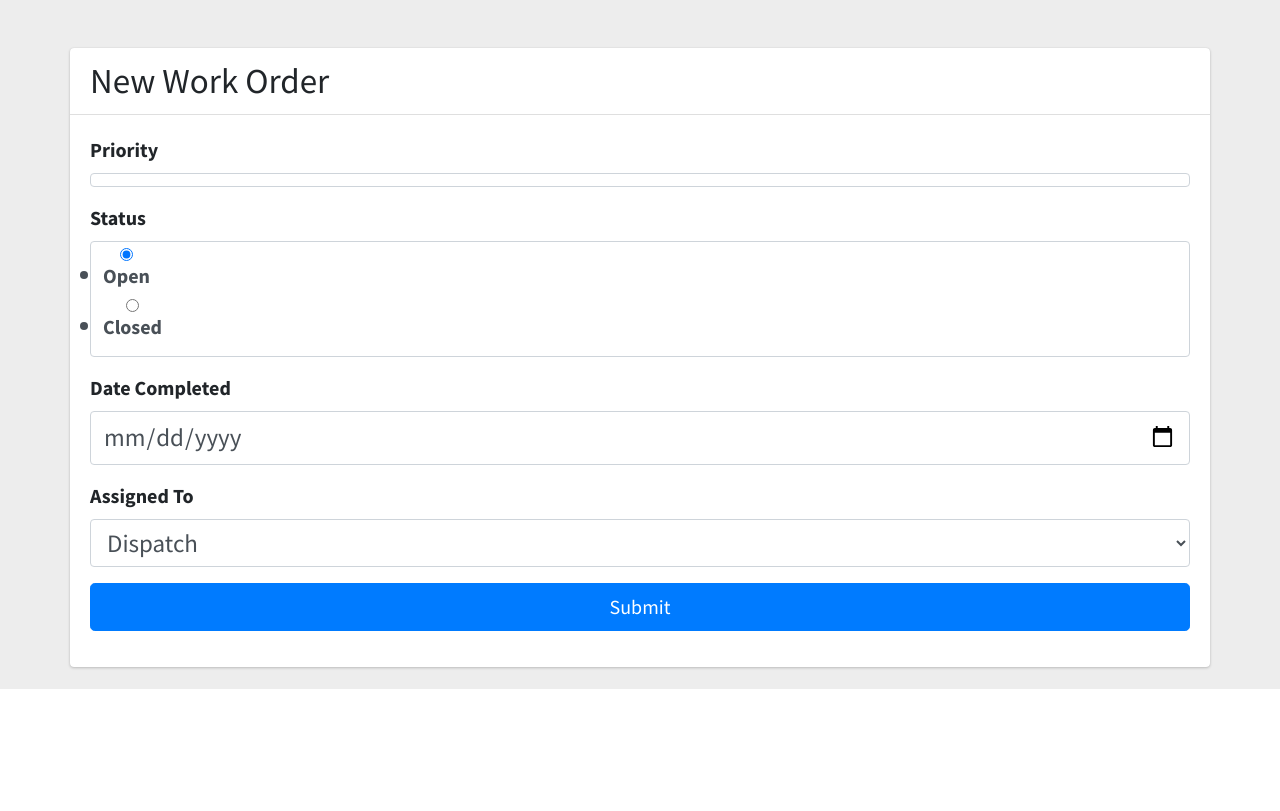
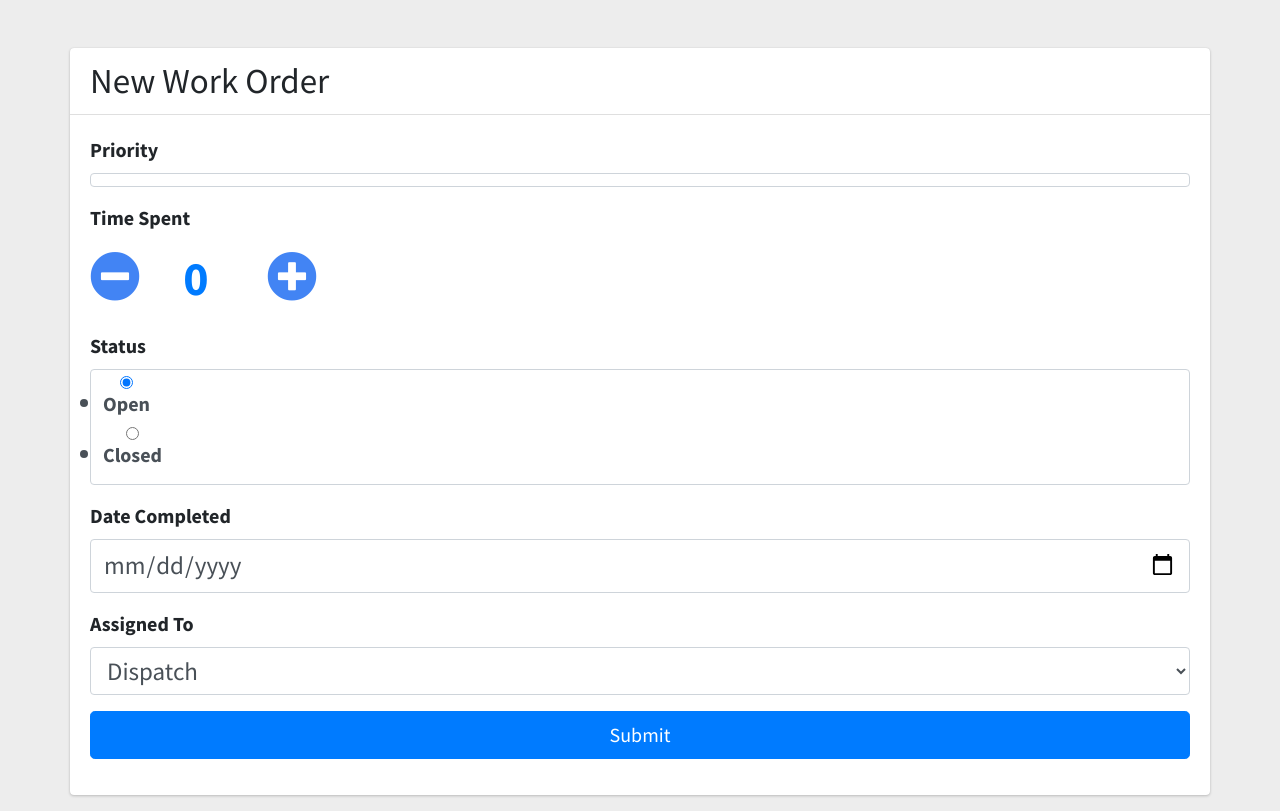
Before and after one commit to SesioCorp/Sesio-ReWrite, a Django app: template workorder/templates/workorder_status.html in a window 1280 px wide. Shown: the part 111-922 px from the top of the page. Before the commit the page ends 800 px from the top, so only its background shows below. Run offline with Django 3.2, Linux system fonts and the light colour scheme; the template is opened without the code that fills it: values that come from a table or form of the project are taken from there, others are empty; some libraries are stand-ins or nearby versions.

Commit message:
Added time spent to work orders.
Why:
Time spent field.

How:
Templates, models.

Tags:

```diff
--- a/workorder/forms.py
+++ b/workorder/forms.py
@@ -24,7 +24,7 @@ class WorkOrderStatusForm(forms.ModelForm):
 
     class Meta:
         model = WorkOrder
-        fields = ["priority", "status", "assigned_to", "completed_at"]
+        fields = ["priority", "status", "assigned_to", "completed_at", "timespent"]
         widgets = {
             "priority": forms.RadioSelect(),
             "status": forms.RadioSelect(),
--- a/workorder/models.py
+++ b/workorder/models.py
@@ -40,6 +40,7 @@ class WorkOrder(models.Model):
     status = models.CharField(max_length=50, choices=Choices, blank=False, default="open")
     scan_bar_code = models.CharField(max_length=50, blank=True)
     work_orders_connected_to_an_asset=models.CharField(max_length=50, choices=AssetChoices, blank=True, default="no")
+    timespent = models.IntegerField(blank=True, null=True)
 
     def __str__(self):
         return self.brief_description
--- a/workorder/templates/workorder_status.html
+++ b/workorder/templates/workorder_status.html
@@ -21,6 +21,12 @@
                         {% if wizard.form.forms %}
                             {% for field in wizard.form.forms %}
                                 {% bootstrap_field form.priority %}
+                                <div class="form-group">
+                                    <label for="time_spent">Time Spent</label>
+                                    <div class="value-button"><i class="fas fa-minus-circle"></i></div>
+                                    <input type="number" name="time_spent" value="0">
+                                    <div class="value-button"><i class="fas fa-plus-circle"></i></div>
+                                </div>
                                 {% bootstrap_field form.status %}
                                 {% bootstrap_field form.completed_at %}
                                 <div class="form-group">
@@ -36,6 +42,15 @@
                             {% endfor %}
                         {% else %}
                             {% bootstrap_field form.priority %}
+                            <div class="form-group">
+                                <label for="time_spent">Time Spent</label>
+                                <div class="d-flex">
+                                    <div class="value-button"><i class="fas fa-minus-circle"></i></div>
+                                    <input type="number" name="time_spent" id="number" value="0">
+                                    <div class="value-button"><i class="fas fa-plus-circle"></i></div>
+                                </div>
+
+                            </div>
                             {% bootstrap_field form.status %}
                             {% bootstrap_field form.completed_at %}
                             <div class="form-group">
```
Also changed, not shown: workorder/migrations/0010_workorder_timespent.py (added).
